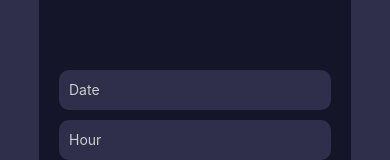
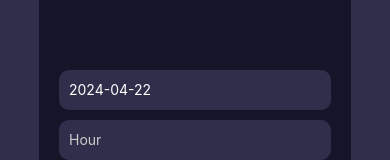
Before and after one commit to AMJarosz/wieloplatformowe-aplikacje-mobilne-projekt, a React Native app: screen /Add in a window 390 px wide. Shown: the part 293-453 px from the top of the page. Built offline with nearby package versions, Linux system fonts and the light colour scheme.

Commit message:
Setting default day to a task

```diff
--- a/components/AddScreen.js
+++ b/components/AddScreen.js
@@ -1,13 +1,19 @@
-import React, { useState } from 'react';
+import React, { useState, useEffect } from 'react';
 import { View, TextInput, Button, StyleSheet } from 'react-native';
 import DateTimePickerModal from 'react-native-modal-datetime-picker';
 
-const AddScreen = ({ navigation }) => {
+const AddScreen = ({ route, navigation }) => {
   const [taskName, setTaskName] = useState('');
   const [date, setDate] = useState('');
   const [hour, setHour] = useState('');
   const [isDatePickerVisible, setDatePickerVisibility] = useState(false);
   const [isTimePickerVisible, setTimePickerVisibility] = useState(false);
+
+  useEffect(() => {
+    const currentDate = new Date().toISOString().split('T')[0];
+    setDate(route.params?.selectedDate || currentDate);
+    console.log('Current or selected date:', route.params?.selectedDate || currentDate);
+  }, [route.params?.selectedDate]);
 
   const handleConfirmDate = (date) => {
     setDate(date.toISOString().split('T')[0]);
@@ -52,6 +58,7 @@ const AddScreen = ({ navigation }) => {
           placeholderTextColor="#ccc"
           value={date}
           onFocus={showDatePicker}
+          onChangeText={setDate} // Allow editing date manually
         />
         <TextInput
           style={styles.input}
@@ -59,6 +66,7 @@ const AddScreen = ({ navigation }) => {
           placeholderTextColor="#ccc"
           value={hour}
           onFocus={showTimePicker}
+          onChangeText={setHour} // Allow editing hour manually
         />
         <TextInput
           style={styles.input}
--- a/components/Calendar.js
+++ b/components/Calendar.js
@@ -8,7 +8,7 @@ import { Feather } from '@expo/vector-icons';
 export default function CalendarScreen({ route, navigation }) {
   const dateNow = new Date();
   const currentDate = dateNow.toISOString().split('T')[0];
-  const [selected, setSelected] = useState('');
+  const [selected, setSelected] = useState(currentDate);
   const [tasks, setTasks] = useState([]);
 
   const customStyle = {
@@ -60,7 +60,7 @@ export default function CalendarScreen({ route, navigation }) {
           }}
           onDayPress={day => {
             setSelected(day.dateString);
-            console.log('selected day', day);
+            console.log('selected day', day.dateString);
           }}
           markingType={'custom'}
           markedDates={{
@@ -73,7 +73,7 @@ export default function CalendarScreen({ route, navigation }) {
       </View>
       <TouchableOpacity
         style={styles.addButton}
-        onPress={() => navigation.navigate('Add')}>
+        onPress={() => navigation.navigate('Add', { selectedDate: selected })}>
         <Feather name="plus" size={24} color="#fff" />
       </TouchableOpacity>
       {tasks.length > 0 && (
```
